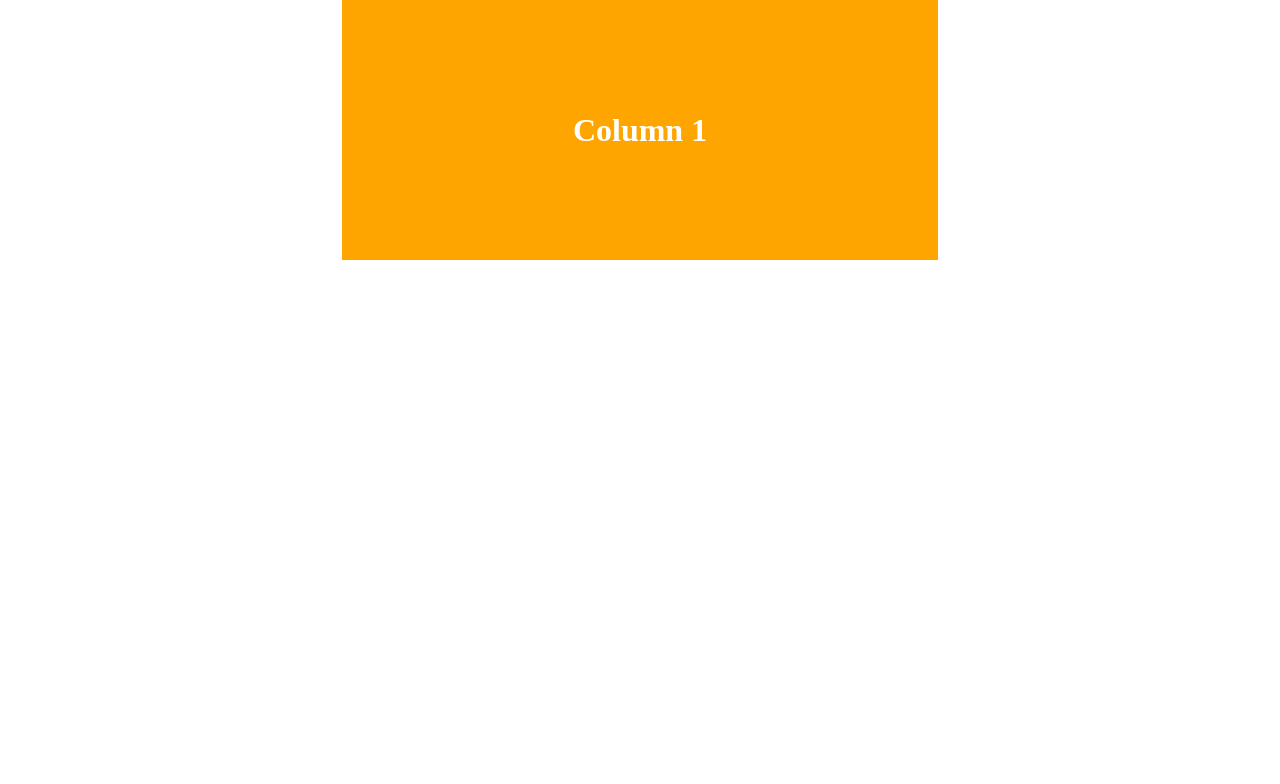
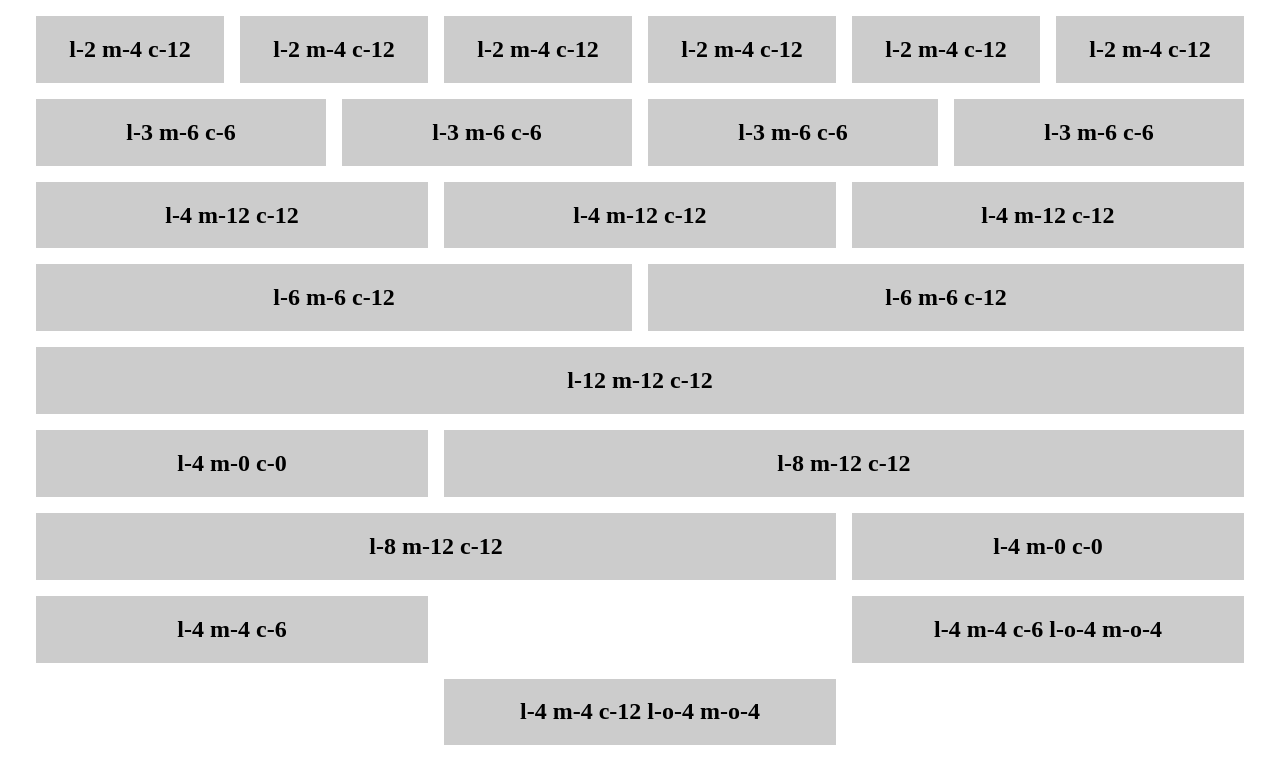
Before and after one commit to ichhoa129/grid_css, a plain HTML site: page index.html in a window 1280 px wide. Drawn offline with Linux system fonts and the light colour scheme.

Commit message:
:sparkles: Add example

```diff
--- a/index.html
+++ b/index.html
@@ -2,49 +2,119 @@
 <html lang="en">
   <head>
     <meta charset="UTF-8">
-    <meta http-equiv="X-UA-Compatible" content="IE=edge">
     <meta name="viewport" content="width=device-width, initial-scale=1.0">
+    <meta http-equiv="X-UA-Compatible" content="ie=edge">
     <title>Grid</title>
-
     <link rel="stylesheet" href="./grid.css">
     <style>
-        body {
-            margin: 0;
+      * {
+        box-sizing: border-box;
       }
-        h1 {
-            color: #fff;
-            margin: 0;
-            line-height: 260px;
-        }
-
-        .container {
+      .col {
         text-align: center;
-        }
-
-        .my-col {
-            background-color: orange;
-            height: 260px;
-        }
-
-        ul {
-            margin-top: 0;
+        background-color: #ccc;
+        background-clip: content-box;
+        margin-top: 8px;
+        margin-bottom: 8px;
       }
     </style>
   </head>
-<!--
-    Column: .col
-    Prefix class:
-        - c - mobile
-        - m - tablet
-        - l - pc
- -->
+
   <body>
-    <div class="grid wide container">
+    <div class="grid wide">
       <div class="row">
-            <div class="col l-6 l-o-3 m-8 m-o-2">
-                <div class="my-col">
-                    <h1>Column 1</h1>
+        <div class="col l-2 m-4 c-12">
+          <h2>l-2 m-4 c-12</h2>
         </div>
+        <div class="col l-2 m-4 c-12">
+          <h2>l-2 m-4 c-12</h2>
+        </div>
+        <div class="col l-2 m-4 c-12">
+          <h2>l-2 m-4 c-12</h2>
+        </div>
+        <div class="col l-2 m-4 c-12">
+          <h2>l-2 m-4 c-12</h2>
+        </div>
+        <div class="col l-2 m-4 c-12">
+          <h2>l-2 m-4 c-12</h2>
+        </div>
+        <div class="col l-2 m-4 c-12">
+          <h2>l-2 m-4 c-12</h2>
+        </div>
+      </div>
+
+      <div class="row">
+        <div class="col l-3 m-6 c-6">
+          <h2>l-3 m-6 c-6</h2>
+        </div>
+        <div class="col l-3 m-6 c-6">
+          <h2>l-3 m-6 c-6</h2>
+        </div>
+        <div class="col l-3 m-6 c-6">
+          <h2>l-3 m-6 c-6</h2>
+        </div>
+        <div class="col l-3 m-6 c-6">
+          <h2>l-3 m-6 c-6</h2>
+        </div>
+      </div>
+
+      <div class="row">
+        <div class="col l-4 m-12 c-12">
+          <h2>l-4 m-12 c-12</h2>
+        </div>
+        <div class="col l-4 m-12 c-12">
+          <h2>l-4 m-12 c-12</h2>
+        </div>
+        <div class="col l-4 m-12 c-12">
+          <h2>l-4 m-12 c-12</h2>
+        </div>
+      </div>
+
+      <div class="row">
+        <div class="col l-6 m-6 c-12">
+          <h2>l-6 m-6 c-12</h2>
+        </div>
+        <div class="col l-6 m-6 c-12">
+          <h2>l-6 m-6 c-12</h2>
+        </div>
+      </div>
+
+      <div class="row">
+        <div class="col l-12 m-12 c-12">
+          <h2>l-12 m-12 c-12</h2>
+        </div>
+      </div>
+
+      <div class="row">
+        <div class="col l-4 m-0 c-0">
+          <h2>l-4 m-0 c-0</h2>
+        </div>
+        <div class="col l-8 m-12 c-12">
+          <h2>l-8 m-12 c-12</h2>
+        </div>
+      </div>
+
+      <div class="row">
+        <div class="col l-8 m-12 c-12">
+          <h2>l-8 m-12 c-12</h2>
+        </div>
+        <div class="col l-4 m-0 c-0">
+          <h2>l-4 m-0 c-0</h2>
+        </div>
+      </div>
+
+      <div class="row">
+        <div class="col l-4 m-4 c-6">
+          <h2>l-4 m-4 c-6</h2>
+        </div>
+        <div class="col l-4 m-4 c-6 l-o-4 m-o-4">
+          <h2>l-4 m-4 c-6 l-o-4 m-o-4</h2>
+        </div>
+      </div>
+
+      <div class="row">
+        <div class="col l-4 m-4 c-12 l-o-4 m-o-4">
+          <h2>l-4 m-4 c-12 l-o-4 m-o-4</h2>
         </div>
       </div>
     </div>
```
Lines whose indentation alone changed are shown as unchanged.
